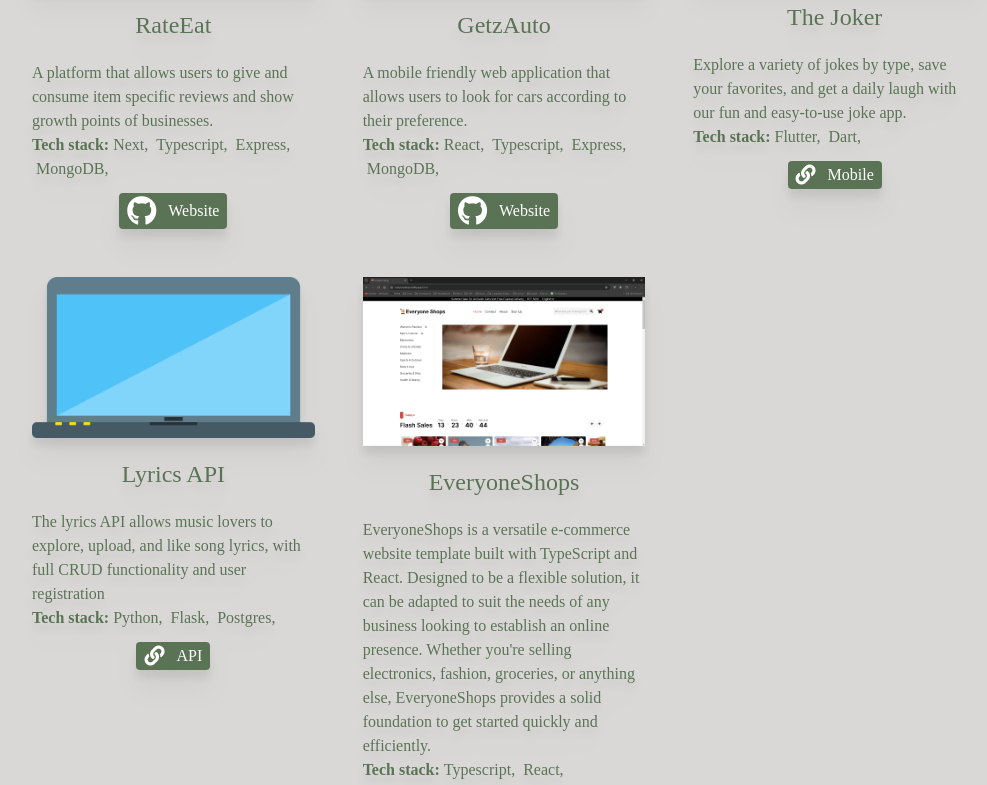
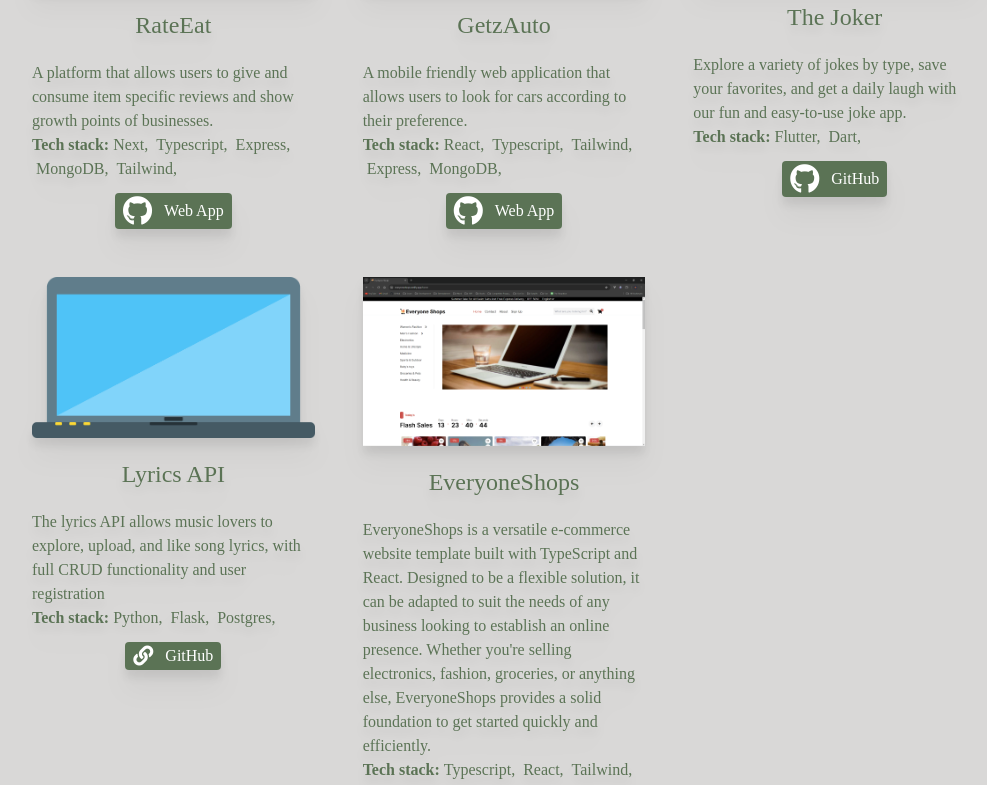
Before and after one commit to AtoBrightSide/portfolio-site, a Vue app: page / in a window 1280 px wide. Shown: the part 1300-2085 px from the top of the page, without its empty margins (136-1123 px from the left). Built offline with nearby package versions, Linux system fonts and the light colour scheme.

Commit message:
fix: update product descriptions

```diff
--- a/src/components/Projects.vue
+++ b/src/components/Projects.vue
@@ -27,9 +27,9 @@ export default {
           projectDesc:
             "A platform that allows users to give and consume item specific reviews and show growth points of businesses.",
           projectImage: "/RateEat.png",
-          tech_stack: ["Next", "Typescript", "Express", "MongoDB"],
+          tech_stack: ["Next", "Typescript", "Express", "MongoDB", "Tailwind"],
           info: {
-            product: "Website",
+            product: "Web App",
             demo_link: "https://rateeat.app",
             github: false,
           },
@@ -39,9 +39,9 @@ export default {
           projectDesc:
             "A mobile friendly web application that allows users to look for cars according to their preference.",
           projectImage: "/GetzAuto.png",
-          tech_stack: ["React", "Typescript", "Express", "MongoDB"],
+          tech_stack: ["React", "Typescript", "Tailwind", "Express", "MongoDB"],
           info: {
-            product: "Website",
+            product: "Web App",
             demo_link: "https://getzcarsell.com",
             github: false,
           },
@@ -53,9 +53,9 @@ export default {
           projectImage: "/laptop-gf2aa9359c_1280.png",
           tech_stack: ["Flutter", "Dart",],
           info: {
-            product: "Mobile",
+            product: "GitHub",
             demo_link: "https://github.com/AtoBrightSide/flutter-jokes-app",
-            github: true,
+            github: false,
           },
         },
         {
@@ -64,7 +64,7 @@ export default {
           projectImage: "/laptop-gf2aa9359c_1280.png",
           tech_stack: ["Python", "Flask", "Postgres"],
           info: {
-            product: "API",
+            product: "GitHub",
             demo_link: "https://github.com/AtoBrightSide/lyrics-api",
             github: true,
           },
@@ -73,11 +73,11 @@ export default {
           title: "EveryoneShops",
           projectDesc: "EveryoneShops is a versatile e-commerce website template built with TypeScript and React. Designed to be a flexible solution, it can be adapted to suit the needs of any business looking to establish an online presence. Whether you're selling electronics, fashion, groceries, or anything else, EveryoneShops provides a solid foundation to get started quickly and efficiently.",
           projectImage: "/EveryoneShops_1.png",
-          tech_stack: ["Typescript", "React", "TailwindCSS"],
+          tech_stack: ["Typescript", "React", "Tailwind"],
           info: {
             product: "Web App",
             demo_link: "https://everyoneshops.netlify.app",
-            github: false,
+            github: true,
           },
         },
       ],
```
